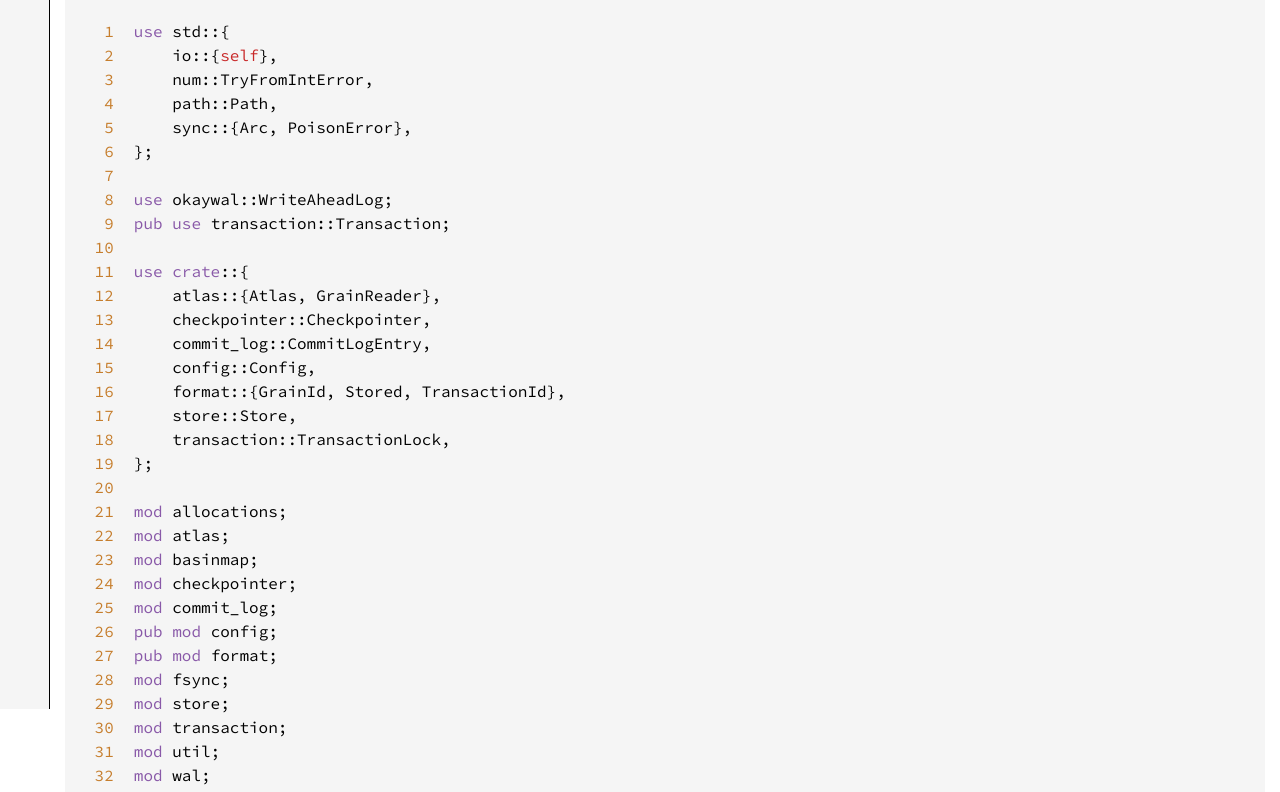
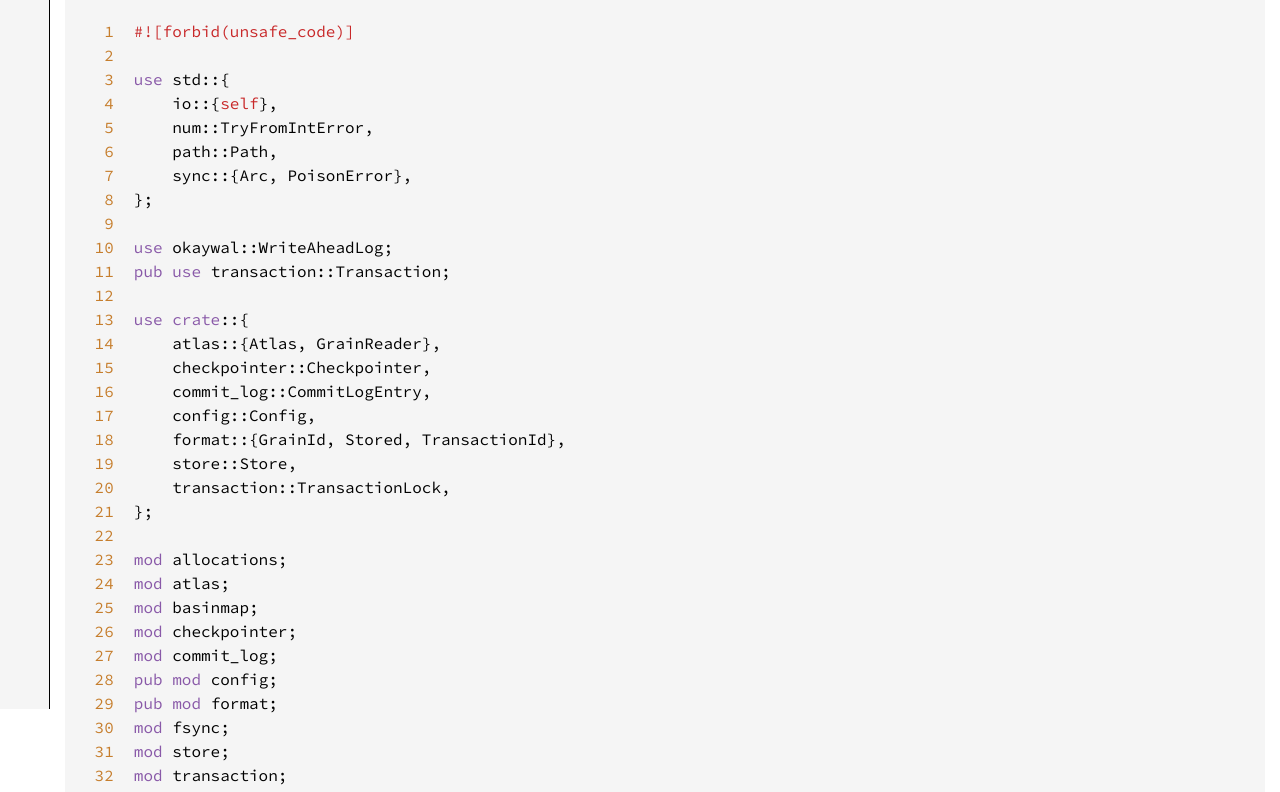
Before and after one commit to khonsulabs/sediment, a plain HTML site: page main/src/sediment/lib.rs.html in a window 1280 px wide. Shown: the part 91-883 px from the top of the page. Drawn offline with Linux system fonts and the light colour scheme.

Commit message:
Deploying to gh-pages from @ khonsulabs/sediment@020f5ca38b12c20adc999b905612b54681ef3e57 🚀

```diff
--- a/main/src/sediment/lib.rs.html
+++ b/main/src/sediment/lib.rs.html
@@ -370,7 +370,11 @@
 <span id="370">370</span>
 <span id="371">371</span>
 <span id="372">372</span>
-</pre><pre class="rust"><code><span class="kw">use </span>std::{
+<span id="373">373</span>
+<span id="374">374</span>
+</pre><pre class="rust"><code><span class="attribute">#![forbid(unsafe_code)]
+
+</span><span class="kw">use </span>std::{
     io::{<span class="self">self</span>},
     num::TryFromIntError,
     path::Path,
```
Also changed, not shown: main/sediment/enum.Error.html (+2 -2 lines), main/sediment/index.html (+1 -1 lines), main/sediment/struct.Database.html (+2 -2 lines), main/sediment/type.Result.html (+1 -1 lines).
